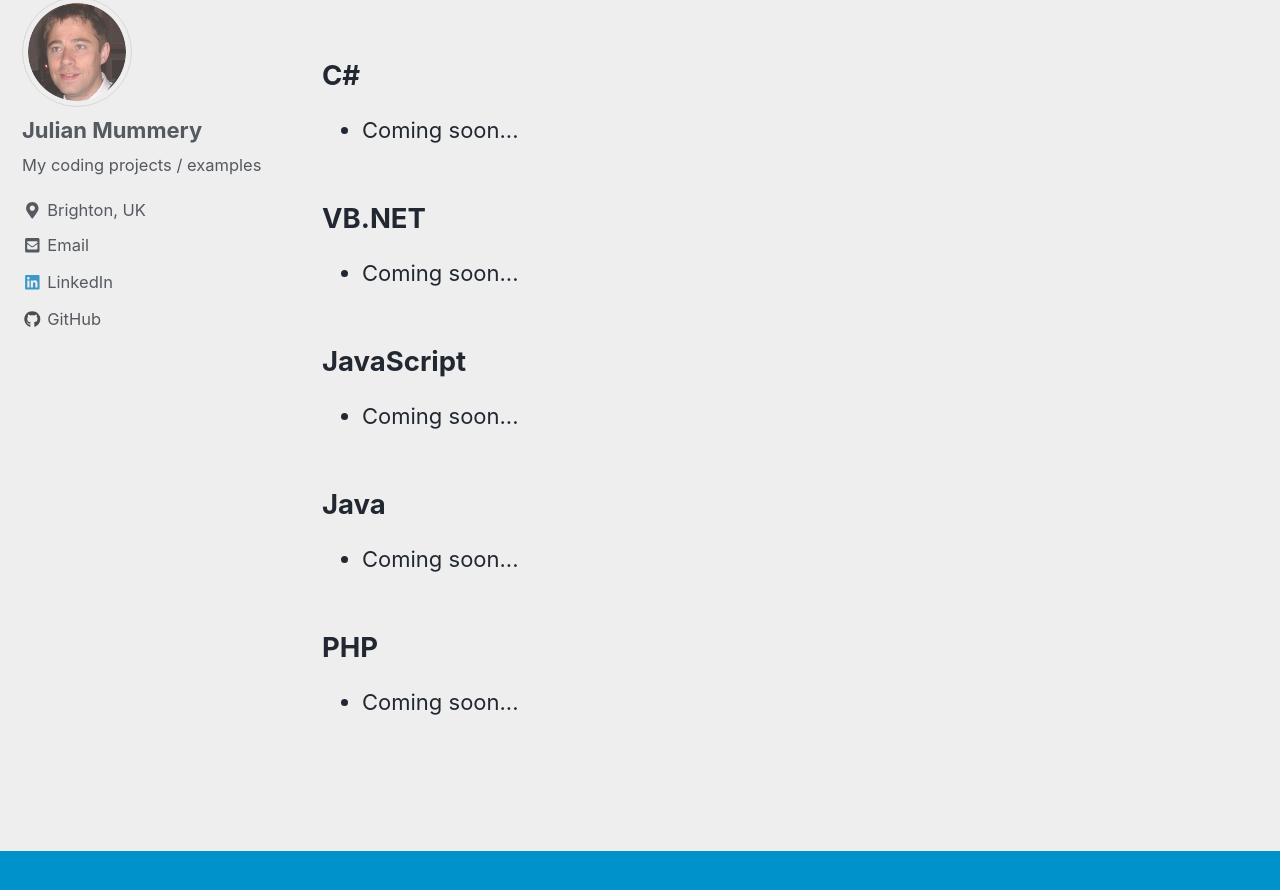
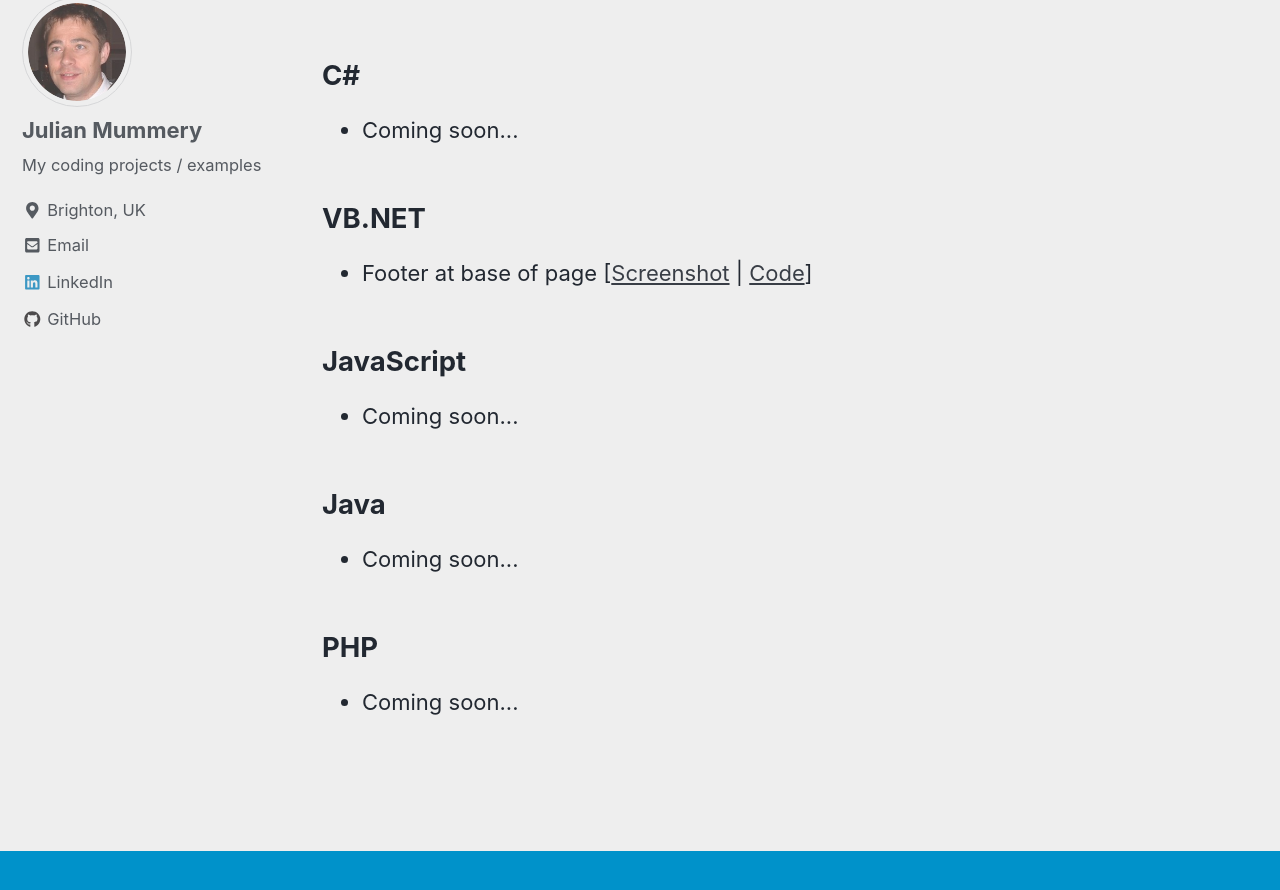
Before and after one commit to julianmummery/julianmummery.github.io, a Jekyll site: the page built from _pages/coding-projects.md, in a window 1280 px wide and 900 px high, scrolled down 517 px. Shown: the top 890 px of the window. Built offline with Jekyll 4.4.1, drawn with Linux system fonts in a browser that asks for light colours; nearby versions of some CDN libraries.

Commit message:
Update coding-projects.md

```diff
--- a/_pages/coding-projects.md
+++ b/_pages/coding-projects.md
@@ -16,7 +16,7 @@
 
 <h2>VB.NET</h2>
 <ul>
-  <li>Coming soon...</li>
+  <li>Footer at base of page [<a href="https://github.com/julianmummery/nested-master-pages-example/blob/master/Nested-Master-Pages-Example.jpg" target="_blank">Screenshot</a> | <a href="https://github.com/julianmummery/nested-master-pages-example" target="_blank">Code</a>]</li>
 </ul>
 
 <h2>JavaScript</h2>
```
